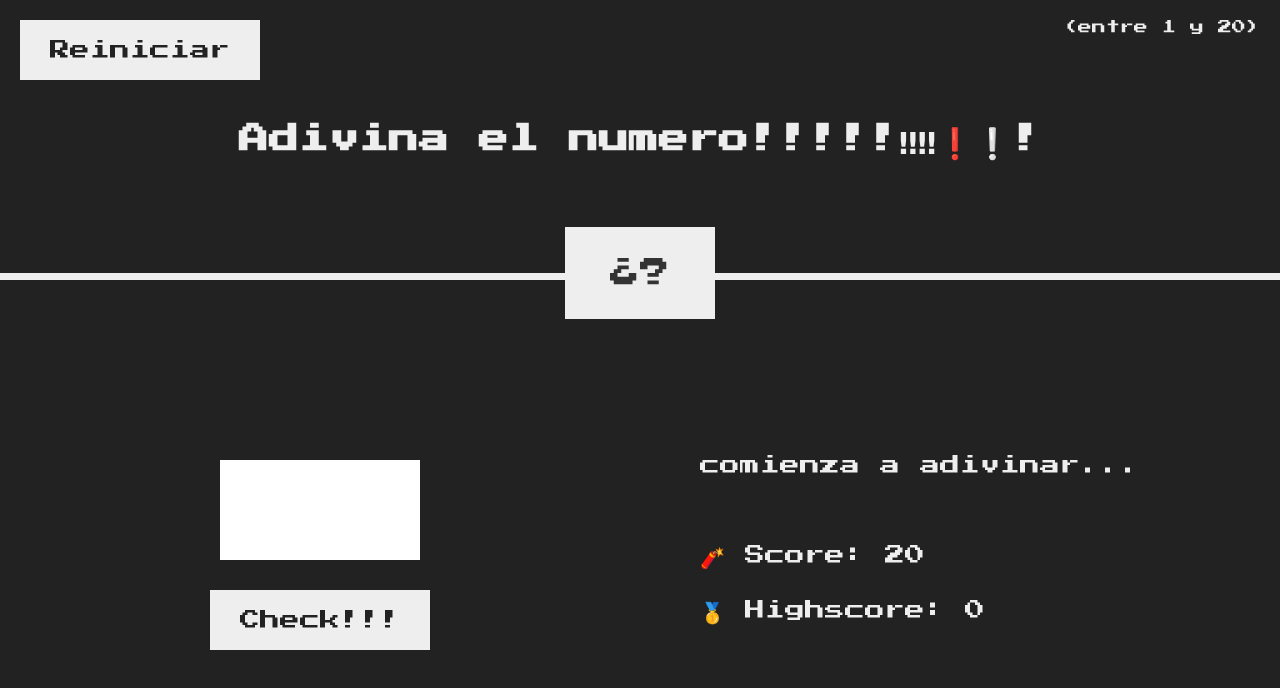
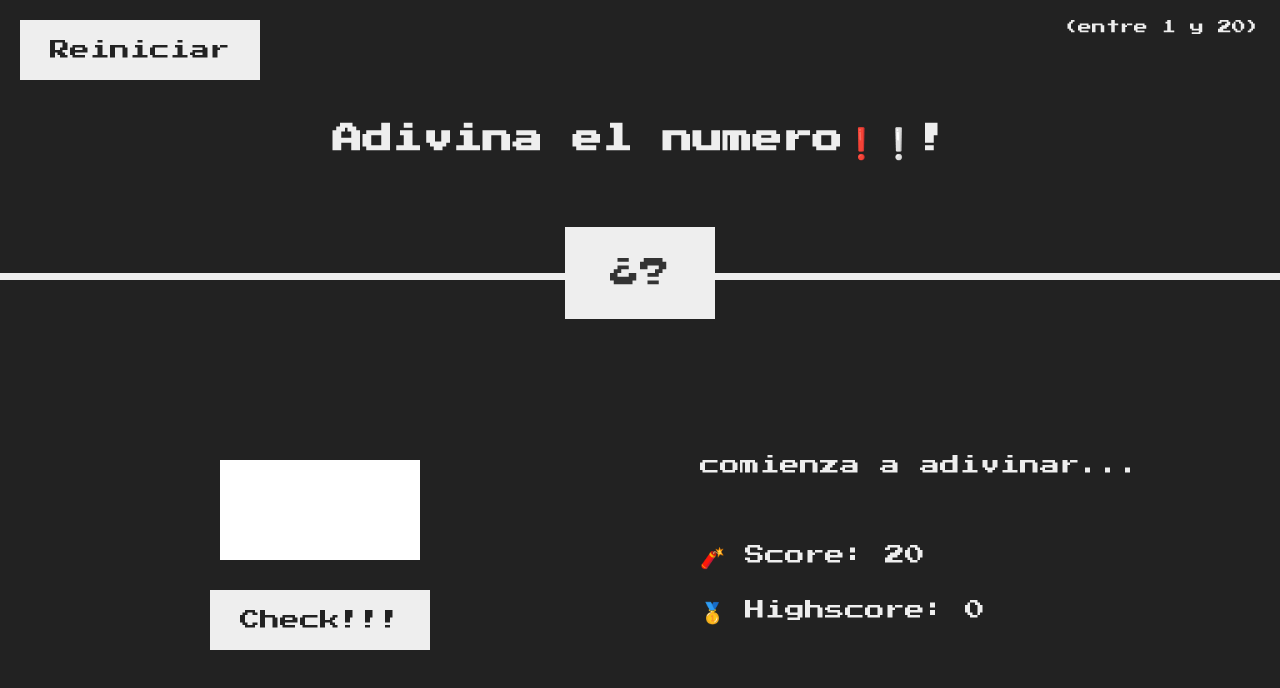
Before and after one commit to JuanmaRizzi/guessGame, a plain HTML site: page index.html in a window 1280 px wide. Drawn offline with Linux system fonts and the light colour scheme.

Commit message:
se cambia imagen de fondo

```diff
--- a/index.html
+++ b/index.html
@@ -13,7 +13,7 @@
   </head>
   <body>
     <header>
-      <h1>Adivina el numero!!!!!‼‼❗❕!</h1>
+      <h1>Adivina el numero❗❕!</h1>
       <p class="entre">(entre 1 y 20)</p>
       <button class="btn reiniciar">Reiniciar</button>
       <div class="numero">¿?</div>
```
